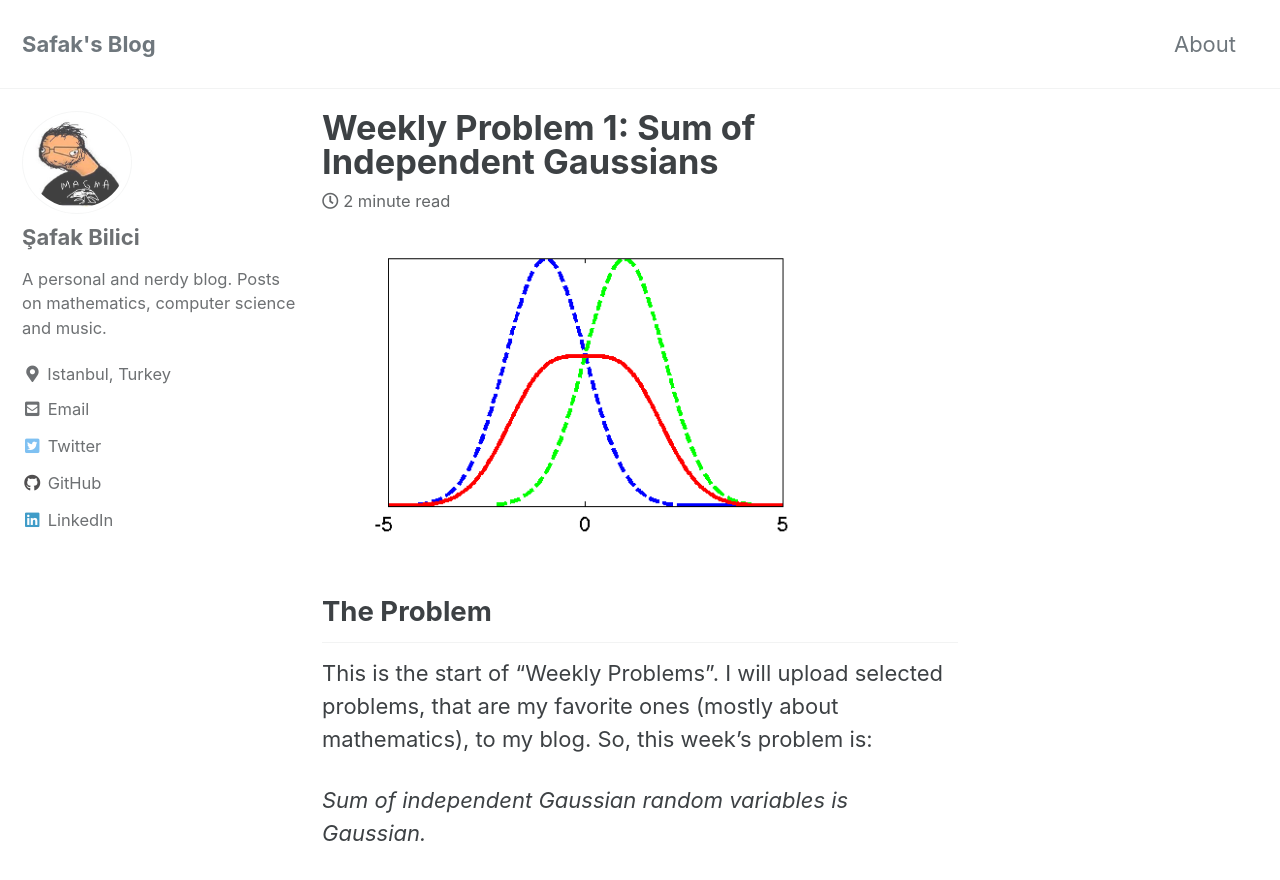
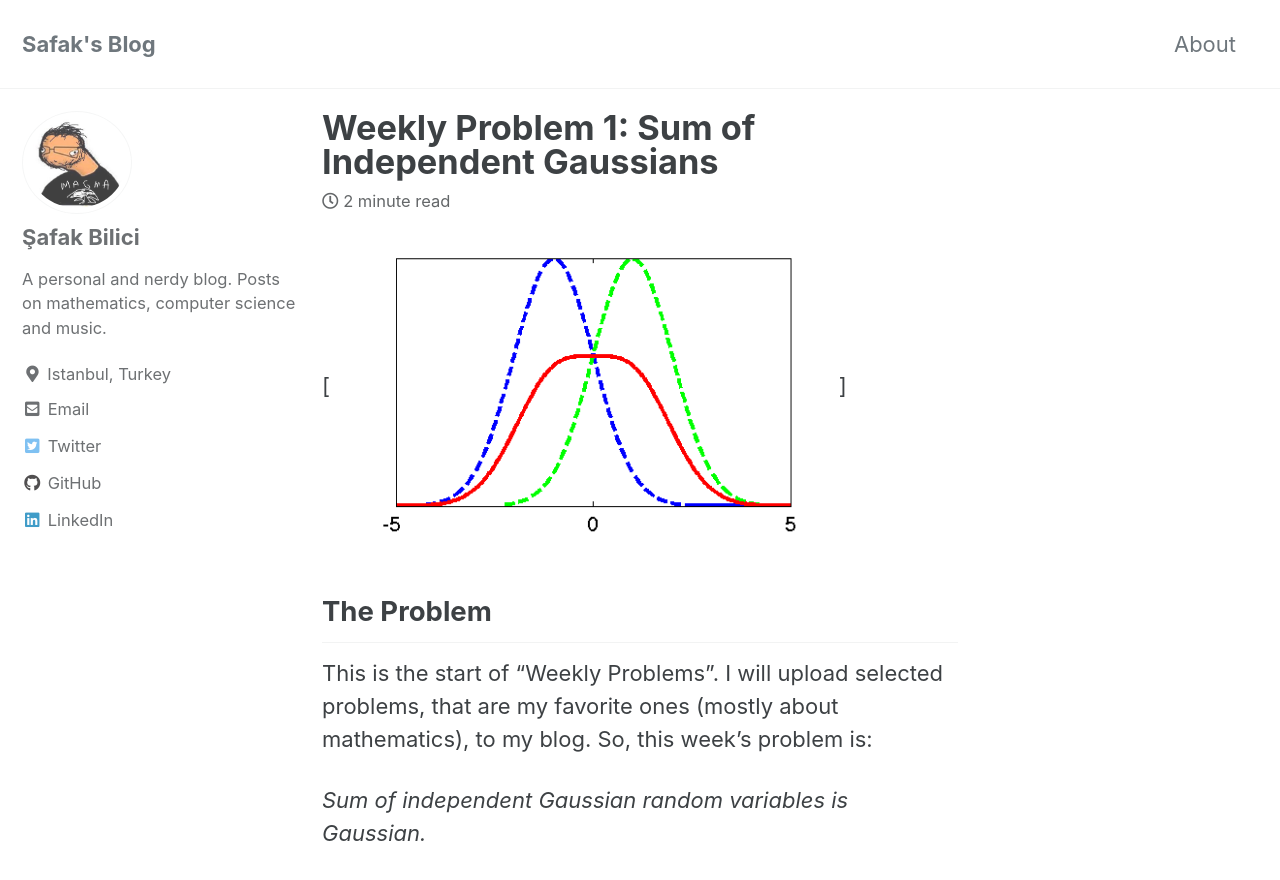
Before and after one commit to safakkbilici/safakkbilici.github.io, a Jekyll site: the page built from _posts/2020-07-06-getting-started.md, in a window 1280 px wide and 900 px high. Shown: the top 880 px of the window. Built offline with Jekyll 4.4.1, drawn with Linux system fonts in a browser that asks for light colours; cached includes are drawn as plain includes; formulas are drawn with MathJax 3.

Commit message:
references added

```diff
--- a/_posts/2020-07-06-getting-started.md
+++ b/_posts/2020-07-06-getting-started.md
@@ -9,7 +9,7 @@
 excerpt: "Weekly, Gaussian"
 mathjax: "true"
 ---
-![test image size](/images/WeeklyP1/gaussians1.png#thumbnail){:height="70%" width="80%"}
+[![test image size](/images/WeeklyP1/gaussians1.png#thumbnail){:height="70%" width="80%"}]
 ## The Problem
 This is the start of "Weekly Problems". I will upload selected problems, that are my favorite ones (mostly about mathematics), to my blog.
 So, this week's problem is:
```
